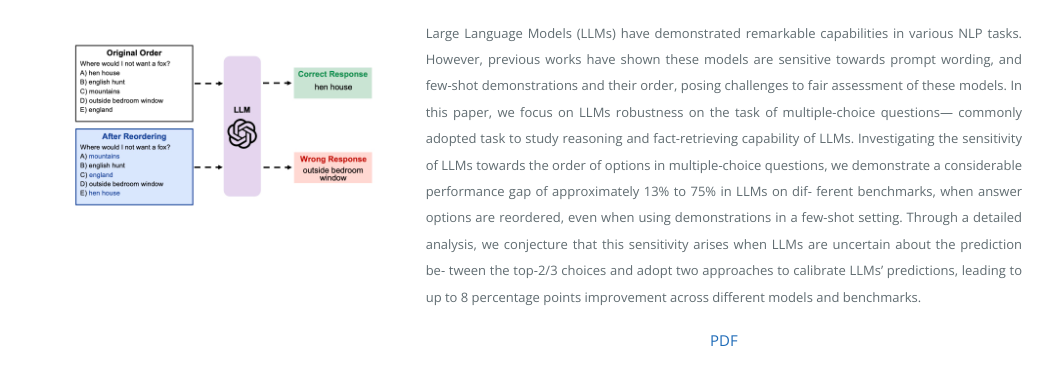
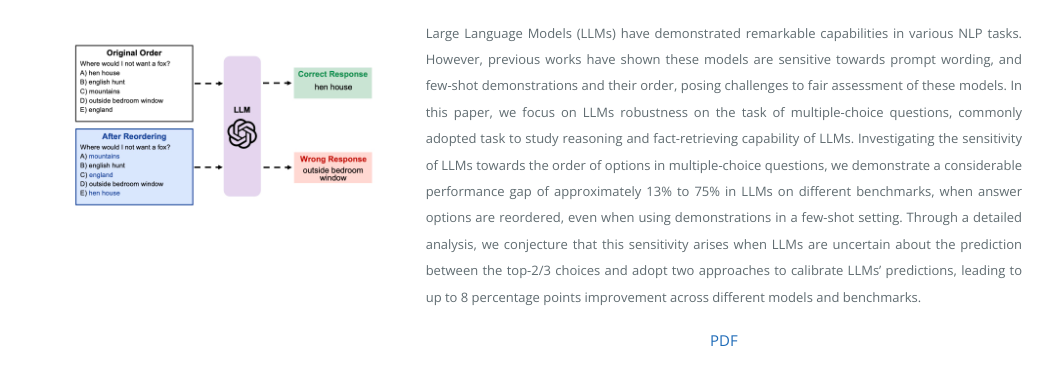
Before and after one commit to pouyapez/pouyapez.github.io, a Jekyll site: the page built from index.md, in a window 1280 px wide and 900 px high, scrolled down 1497 px. Shown: the part 236-604 px from the top of the window, without its empty margins (106-1159 px from the left). Built offline with Jekyll 4.4.1, drawn with Linux system fonts in a browser that asks for light colours.

Commit message:
Update index.md

```diff
--- a/index.md
+++ b/index.md
@@ -67,8 +67,8 @@ layout: default
               <font style="font-size:20px">Large Language Models Sensitivity to The Order of Options in Multiple-Choice Questions</font><br>
               <font style="font-size:15px"><b>Pouya Pezeshkpour</b>, Estevam Hruschka<br>
               NAACL (Findings) 2024</font><br>
-             </p><p align="justify"> <font style="font-size:13px">Large Language Models (LLMs) have demonstrated remarkable capabilities in various NLP tasks. However, previous works have shown these models are sensitive towards prompt wording, and few-shot demonstrations and their order, posing challenges to fair assessment of these models. In this paper, we focus on LLMs robustness on the task of multiple-choice questions— commonly adopted task to study reasoning and fact-retrieving capability of LLMs. Investigating the sensitivity of LLMs towards the order of options in multiple-choice questions, we demonstrate a considerable performance gap of approximately 13% to 75% in LLMs on dif- ferent benchmarks, when answer options are reordered, even when using demonstrations in
-a few-shot setting. Through a detailed analysis, we conjecture that this sensitivity arises when LLMs are uncertain about the prediction be- tween the top-2/3 choices and adopt two approaches to calibrate LLMs’ predictions, leading to up to 8 percentage points improvement across different models and benchmarks.
+             </p><p align="justify"> <font style="font-size:13px">Large Language Models (LLMs) have demonstrated remarkable capabilities in various NLP tasks. However, previous works have shown these models are sensitive towards prompt wording, and few-shot demonstrations and their order, posing challenges to fair assessment of these models. In this paper, we focus on LLMs robustness on the task of multiple-choice questions, commonly adopted task to study reasoning and fact-retrieving capability of LLMs. Investigating the sensitivity of LLMs towards the order of options in multiple-choice questions, we demonstrate a considerable performance gap of approximately 13% to 75% in LLMs on different benchmarks, when answer options are reordered, even when using demonstrations in
+a few-shot setting. Through a detailed analysis, we conjecture that this sensitivity arises when LLMs are uncertain about the prediction between the top-2/3 choices and adopt two approaches to calibrate LLMs’ predictions, leading to up to 8 percentage points improvement across different models and benchmarks.
  </font><br></p>
                       <p align="center">
              <font style="font-size:15px"><a href="https://arxiv.org/pdf/2308.11483.pdf">PDF</a></font>
```
